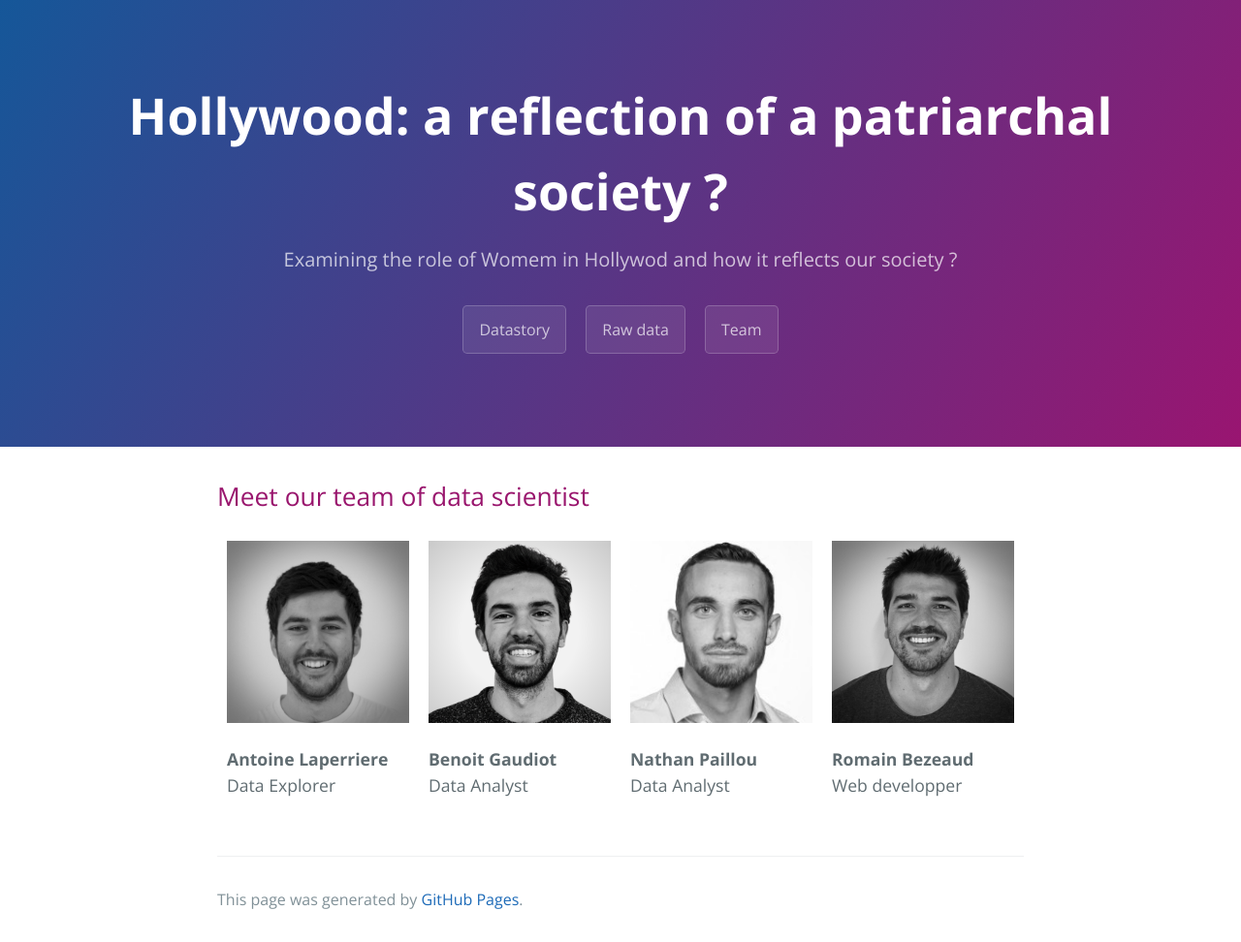
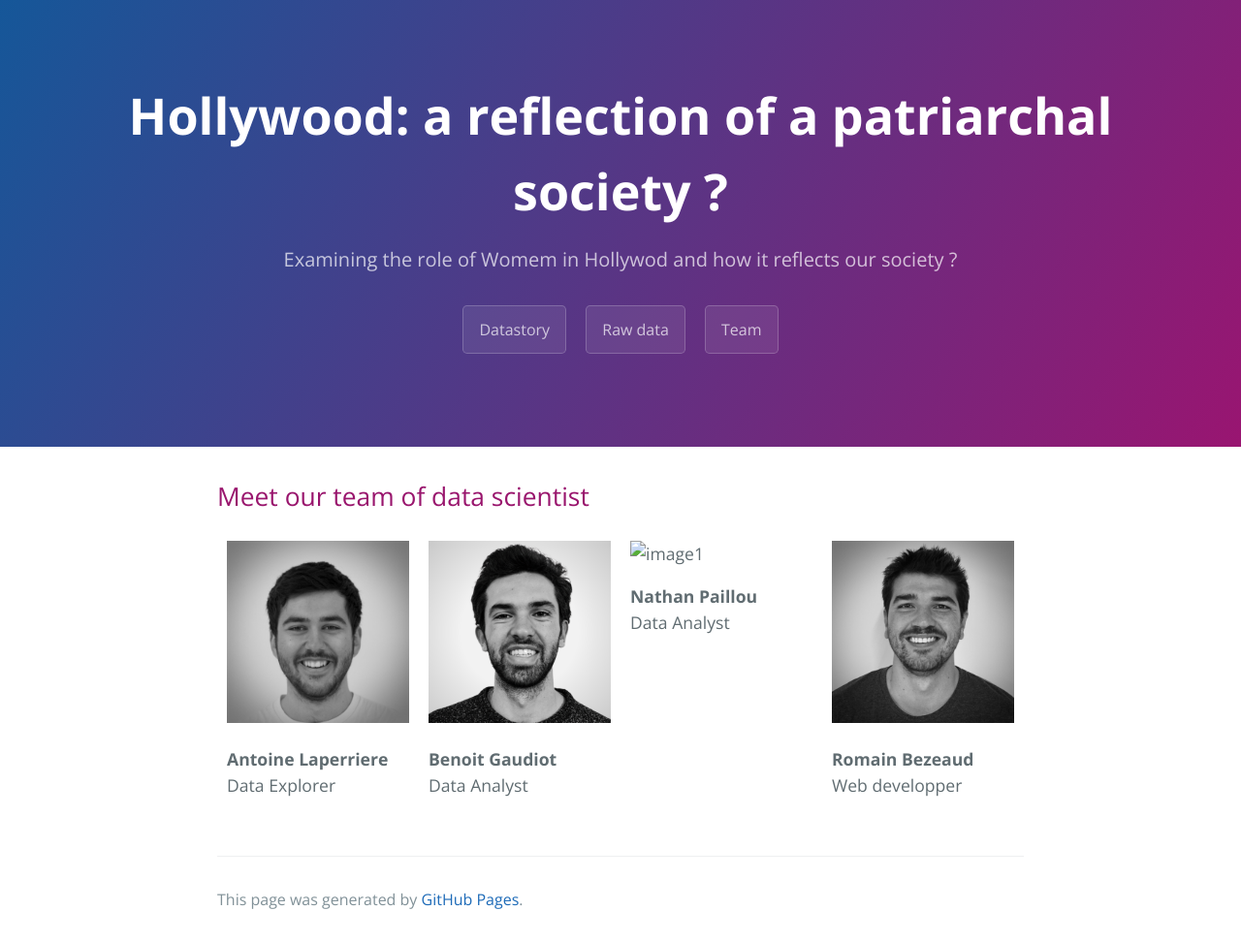
Before and after one commit to bADAsteam/US_Cinema, a Jekyll site: the page built from Team.md, in a window 1280 px wide. Shown: the whole page at 97% size. Built offline with Jekyll 4.4.1, drawn with Linux system fonts in a browser that asks for light colours.

Commit message:
Update Team.md

```diff
--- a/Team.md
+++ b/Team.md
@@ -15,7 +15,7 @@ layout: default
         <p><strong>Benoit Gaudiot</strong><br> Data Analyst </p>
   </div>
 <div class="column">
-    <img src="/US_Cinema/assets/images/Team/Nathan.jpg" alt="image1" style="width:100%">
+    <img src="US_Cinema/assets/images/Team/Nathan.jpg" alt="image1" style="width:100%">
     <p><strong>Nathan Paillou</strong><br> Data Analyst</p>
 </div>
 <div class="column">
```
